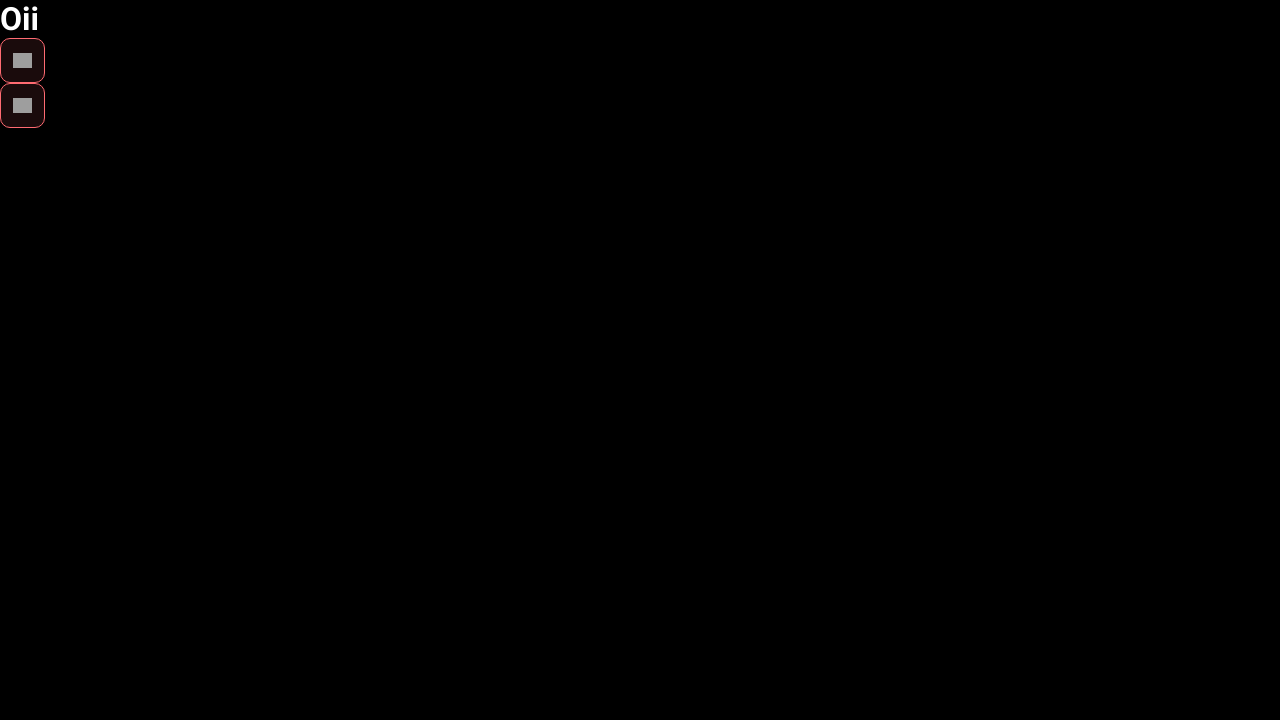
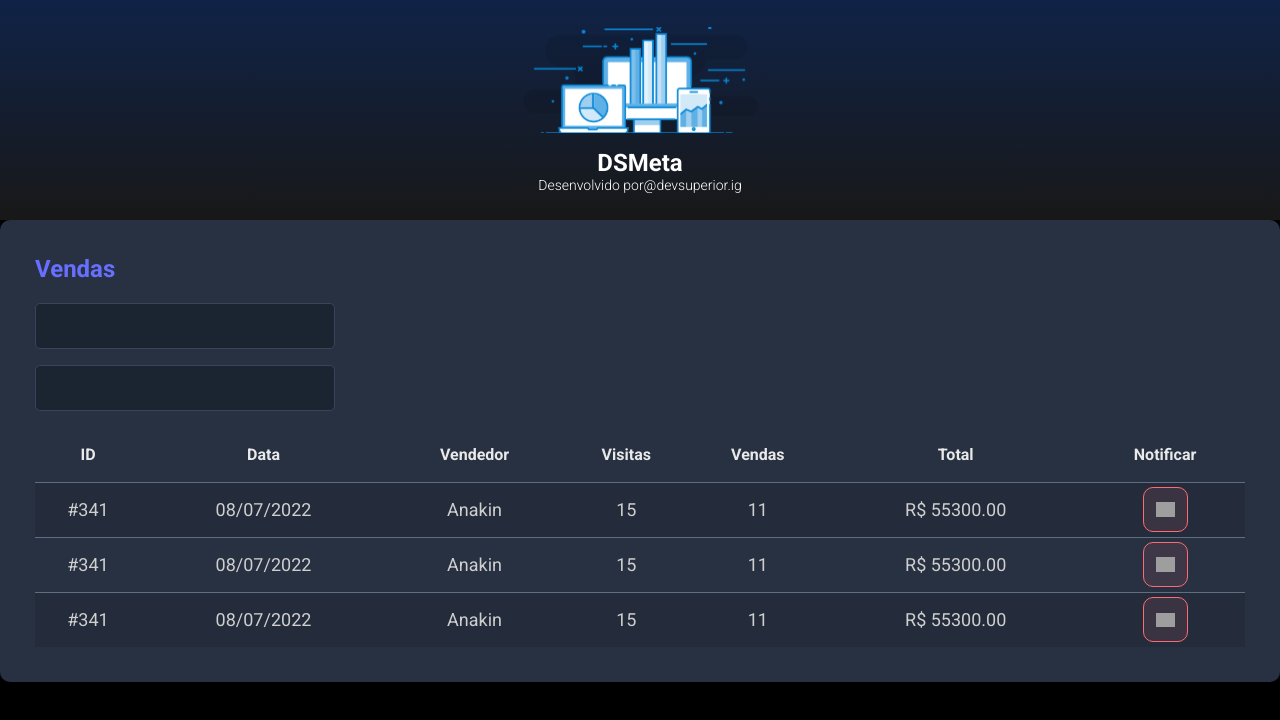
Before and after one commit to bortoliana/dsmeta0.2, a React (Vite) app in the folder frontend/: page / in a window 1280 px wide. Shown: the top 720 px of the page. Built offline with nearby package versions, Linux system fonts and the light colour scheme; grey boxes are pictures that could not be loaded.

Commit message:
Other components

```diff
--- a/frontend/src/App.tsx
+++ b/frontend/src/App.tsx
@@ -1,11 +1,18 @@
+import Header from "./components/Header"
 import NotificationButton from "./components/NotificationButton"
+import SalesCard from './components/SalesCard/index'
 
 function App() {
   return (
     <>
-      <h1>Oii</h1>
-      <NotificationButton />
-      <NotificationButton />
+      <Header />
+      <main>
+      <section id="sales">
+        <div className="dsmeta-container">
+          <SalesCard />
+        </div>
+      </section>
+      </main>
     </>
   )
 }
--- /dev/null
+++ b/frontend/src/components/Header/index.tsx
@@ -0,0 +1,19 @@
+import logo from '../../assets/img/logo.svg'
+import './styles.css'
+
+function Header() {
+    return (
+        <header>
+            <div className="dsmeta-logo-container">
+                <img src={logo} alt="DSMeta" />
+                <h1>DSMeta</h1>
+                <p>
+                    Desenvolvido por
+                    <a href="https://www.instagram.com/devsuperior.ig">@devsuperior.ig</a>
+                </p>
+            </div>
+        </header>
+    )
+}
+
+  export default Header
--- /dev/null
+++ b/frontend/src/components/Header/styles.css
@@ -0,0 +1,27 @@
+header {
+    background: linear-gradient(180deg, #102347 0%, #181818 100%);
+    height: 220px;
+    display: flex;
+    align-items: center;
+    justify-content: center;
+  }
+
+  .dsmeta-logo-container {
+    display: flex;
+    flex-direction: column;
+    align-items: center;
+  }
+
+  .dsmeta-logo-container img {
+    width: 235px;
+  }
+
+  .dsmeta-logo-container h1 {
+    margin-top: 15px;
+    font-size: 24px;
+  }
+
+  .dsmeta-logo-container p {
+    font-size: 14px;
+    font-weight: 300;
+  }
--- a/frontend/src/components/NotificationButton/styles.css
+++ b/frontend/src/components/NotificationButton/styles.css
@@ -0,0 +1,15 @@
+.dsmeta-red-btn {
+    height: 45px;
+    width: 45px;
+    background: rgba(255, 107, 114, 0.1);
+    border: 1px solid #ff6b72;
+    border-radius: 10px;
+    display: flex;
+    align-items: center;
+    justify-content: center;
+    cursor: pointer;
+  }
+
+  .dsmeta-red-btn img {
+      width: 19px;
+  }
--- /dev/null
+++ b/frontend/src/components/SalesCard/index.tsx
@@ -0,0 +1,78 @@
+import NotificationButton from '../NotificationButton'
+import './styles.css'
+
+function SalesCard() {
+  return (
+    <div className="dsmeta-card">
+    <h2 className="dsmeta-sales-title">Vendas</h2>
+    <div>
+      <div className="dsmeta-form-control-container">
+        <input className="dsmeta-form-control" type="text" />
+      </div>
+      <div className="dsmeta-form-control-container">
+        <input className="dsmeta-form-control" type="text" />
+      </div>
+    </div>
+
+    <div>
+      <table className="dsmeta-sales-table">
+        <thead>
+          <tr>
+            <th className="show992">ID</th>
+            <th className="show576">Data</th>
+            <th>Vendedor</th>
+            <th className="show992">Visitas</th>
+            <th className="show992">Vendas</th>
+            <th>Total</th>
+            <th>Notificar</th>
+          </tr>
+        </thead>
+        <tbody>
+          <tr>
+            <td className="show992">#341</td>
+            <td className="show576">08/07/2022</td>
+            <td>Anakin</td>
+            <td className="show992">15</td>
+            <td className="show992">11</td>
+            <td>R$ 55300.00</td>
+            <td>
+              <div className="dsmeta-red-btn-container">
+                <NotificationButton />
+              </div>
+            </td>
+          </tr>
+          <tr>
+            <td className="show992">#341</td>
+            <td className="show576">08/07/2022</td>
+            <td>Anakin</td>
+            <td className="show992">15</td>
+            <td className="show992">11</td>
+            <td>R$ 55300.00</td>
+            <td>
+              <div className="dsmeta-red-btn-container">
+              <NotificationButton />
+              </div>
+            </td>
+          </tr>
+          <tr>
+            <td className="show992">#341</td>
+            <td className="show576">08/07/2022</td>
+            <td>Anakin</td>
+            <td className="show992">15</td>
+            <td className="show992">11</td>
+            <td>R$ 55300.00</td>
+            <td>
+              <div className="dsmeta-red-btn-container">
+                <NotificationButton />
+              </div>
+            </td>
+          </tr>
+        </tbody>
+
+      </table>
+    </div>
+   </div>
+  )
+}
+
+export default SalesCard
--- /dev/null
+++ b/frontend/src/components/SalesCard/styles.css
@@ -0,0 +1,97 @@
+.dsmeta-card {
+    background-color: #283142;
+    border-radius: 10px;
+    padding: 30px 10px;
+  }
+
+   .dsmeta-sales-title {
+    color: #676fff;
+    font-size: 24px;
+    margin-bottom: 20px;
+  }
+
+  .dsmeta-form-control-container {
+    margin-bottom: 16px;
+    max-width: 300px;
+  }
+
+  .dsmeta-form-control {
+    width: 100%;
+    height: 46px;
+    background-color: #1b2531;
+    border: 1px solid #384459;
+    border-radius: 5px;
+    color: #9aaabe;
+    padding: 0 20px;
+    font-size: 18px;
+  }
+
+  .dsmeta-sales-table {
+    width: 100%;
+    border-spacing: 0;
+    border-collapse: collapse;
+  }
+
+  .dsmeta-sales-table thead {
+    height: 55px;
+    font-size: 16px;
+    color: #e9e9e9;
+    font-weight: 700;
+  }
+
+  .dsmeta-sales-table tbody {
+    font-size: 14px;
+    font-weight: 400;
+    color: #cfcfcf;
+    text-align: center;
+  }
+
+  .dsmeta-sales-table tbody tr {
+    height: 74px;
+    border-top: 1px solid #5f6e82;
+  }
+
+  .dsmeta-sales-table tbody tr:hover > td {
+    background-color: #384459;
+  }
+
+  .dsmeta-sales-table tbody tr:nth-child(odd) {
+    background-color: #242c3b;
+  }
+
+  .dsmeta-red-btn-container {
+      display: flex;
+      justify-content: center;
+  }
+
+  .show576 {
+      display: none;
+  }
+
+  .show992 {
+      display: none;
+  }
+
+  @media (min-width: 576px) {
+      .show576 {
+          display: table-cell;
+      }
+
+      .dsmeta-card {
+          padding: 35px;
+      }
+
+      .dsmeta-sales-table tbody tr {
+          height: 55px;
+      }
+
+      .dsmeta-sales-table tbody {
+          font-size: 18px;
+      }
+  }
+
+  @media (min-width: 992px) {
+      .show992 {
+          display: table-cell;
+      }
+  }
--- a/frontend/src/index.css
+++ b/frontend/src/index.css
@@ -47,127 +47,3 @@
   font-size: 14px;
   font-weight: 300;
 }
-
-.dsmeta-card {
-  background-color: #283142;
-  border-radius: 10px;
-  padding: 30px 10px;
-}
-
-.dsmeta-container {
-  width: 100%;
-  max-width: 900px;
-  margin: 0 auto;
-}
-
-#sales {
-  padding: 40px 10px;
-}
-
-.dsmeta-sales-title {
-  color: #676fff;
-  font-size: 24px;
-  margin-bottom: 20px;
-}
-
-.dsmeta-form-control-container {
-  margin-bottom: 16px;
-  max-width: 300px;
-}
-
-.dsmeta-form-control {
-  width: 100%;
-  height: 46px;
-  background-color: #1b2531;
-  border: 1px solid #384459;
-  border-radius: 5px;
-  color: #9aaabe;
-  padding: 0 20px;
-  font-size: 18px;
-}
-
-.dsmeta-sales-table {
-  width: 100%;
-  border-spacing: 0;
-  border-collapse: collapse;
-}
-
-.dsmeta-sales-table thead {
-  height: 55px;
-  font-size: 16px;
-  color: #e9e9e9;
-  font-weight: 700;
-}
-
-.dsmeta-sales-table tbody {
-  font-size: 14px;
-  font-weight: 400;
-  color: #cfcfcf;
-  text-align: center;
-}
-
-.dsmeta-sales-table tbody tr {
-  height: 74px;
-  border-top: 1px solid #5f6e82;
-}
-
-.dsmeta-sales-table tbody tr:hover > td {
-  background-color: #384459;
-}
-
-.dsmeta-sales-table tbody tr:nth-child(odd) {
-  background-color: #242c3b;
-}
-
-.dsmeta-red-btn-container {
-    display: flex;
-    justify-content: center;
-}
-
-.dsmeta-red-btn {
-  height: 45px;
-  width: 45px;
-  background: rgba(255, 107, 114, 0.1);
-  border: 1px solid #ff6b72;
-  border-radius: 10px;
-  display: flex;
-  align-items: center;
-  justify-content: center;
-  cursor: pointer;
-}
-
-.dsmeta-red-btn img {
-    width: 19px;
-}
-
-.show576 {
-    display: none;
-}
-
-.show992 {
-    display: none;
-}
-
-@media (min-width: 576px) {
-    .show576 {
-        display: table-cell;
-    }
-
-    .dsmeta-card {
-        padding: 35px;
-    }
-
-    .dsmeta-sales-table tbody tr {
-        height: 55px;
-    }
-
-    .dsmeta-sales-table tbody {
-        font-size: 18px;
-    }
-}
-
-@media (min-width: 992px) {
-    .show992 {
-        display: table-cell;
-    }
-}
```
Also changed, not shown: frontend/src/assets/img/logo.svg (added).
